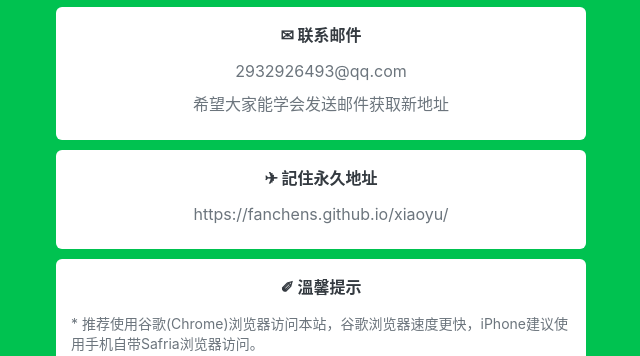
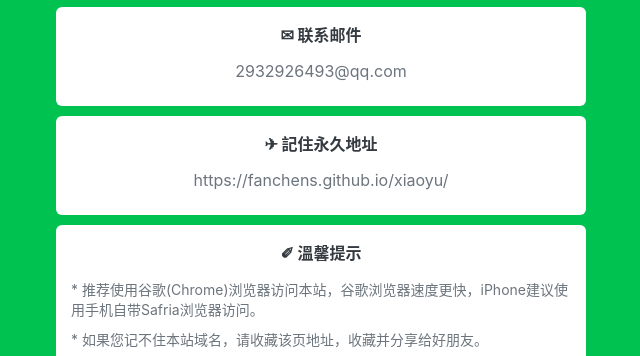
Before and after one commit to fanchens/xiaoyu, a plain HTML site: page index.html in a window 1280 px wide. Shown: the part 235-591 px from the top of the page, without its empty margins (319-959 px from the left). Drawn offline with Linux system fonts and the light colour scheme.

Commit message:
Update index.html

```diff
--- a/index.html
+++ b/index.html
@@ -71,9 +71,7 @@
         <ul>
           <li><a>2932926493@qq.com</a></li>
         </ul>
-        <ul>
-          <li><a>希望大家能学会发送邮件获取新地址</a></li>
-        </ul>
+
       </div>
       <div class="field ">
         <h4 class="title">✈ 記住永久地址</h4>
```
